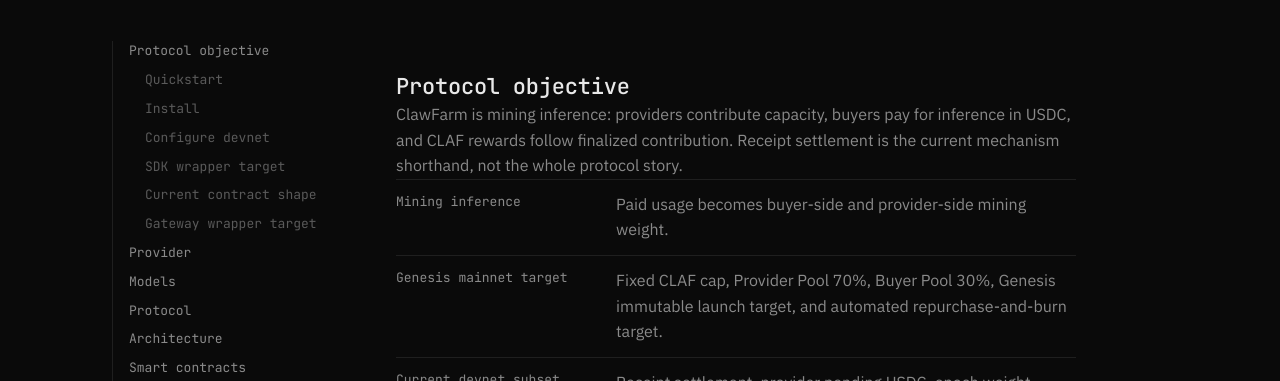
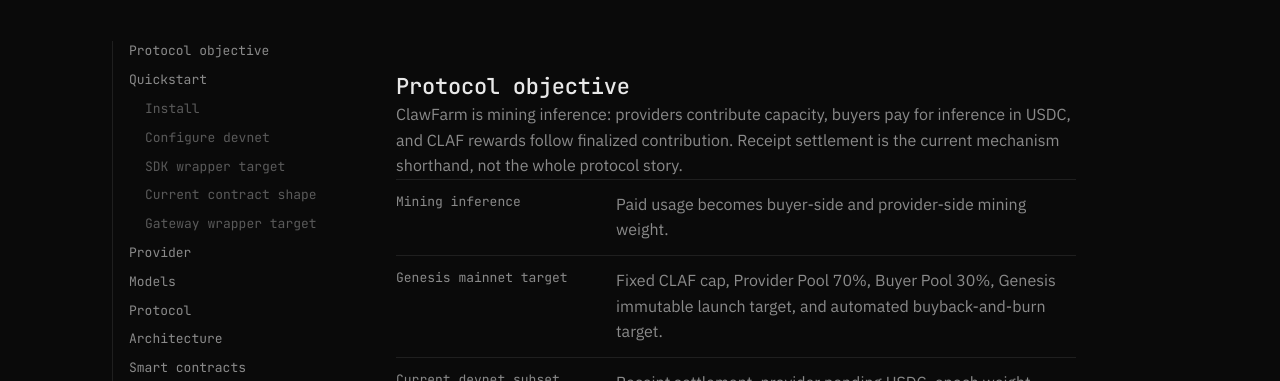
Before and after one commit to clawfarm-protocol/clawfarm-site, a Next.js app: page /docs in a window 1280 px wide. Shown: the part 419-800 px from the top of the page. Built offline with nearby package versions, Linux system fonts and the light colour scheme.

Commit message:
fix: align docs objective wording

```diff
--- a/app/docs/page.tsx
+++ b/app/docs/page.tsx
@@ -27,6 +27,14 @@ const toc = [
   ['Resources', '#resources'],
 ]
 
+const tocSubLabels = new Set([
+  'Install',
+  'Configure devnet',
+  'SDK wrapper target',
+  'Current contract shape',
+  'Gateway wrapper target',
+])
+
 export default function DocsPage() {
   return (
     <main>
@@ -40,8 +48,8 @@ export default function DocsPage() {
       <section className="section">
         <div className="container docs-layout">
           <nav className="docs-toc" aria-label="Documentation sections">
-            {toc.map(([label, href], index) => (
-              <a className={index > 0 && index < 7 ? 'toc-sub' : undefined} href={href} key={href}>
+            {toc.map(([label, href]) => (
+              <a className={tocSubLabels.has(label) ? 'toc-sub' : undefined} href={href} key={href}>
                 {label}
               </a>
             ))}
@@ -57,7 +65,7 @@ export default function DocsPage() {
                 <div>Mining inference</div>
                 <div>Paid usage becomes buyer-side and provider-side mining weight.</div>
                 <div>Genesis mainnet target</div>
-                <div>Fixed CLAF cap, Provider Pool 70%, Buyer Pool 30%, Genesis immutable launch target, and automated repurchase-and-burn target.</div>
+                <div>Fixed CLAF cap, Provider Pool 70%, Buyer Pool 30%, Genesis immutable launch target, and automated buyback-and-burn target.</div>
                 <div>Current devnet subset</div>
                 <div>Receipt settlement, provider pending USDC, epoch weight, challenge window, and locked reward streams.</div>
               </div>
```
Also changed, not shown: scripts/verify-site-content.mjs (+11 -1 lines).
